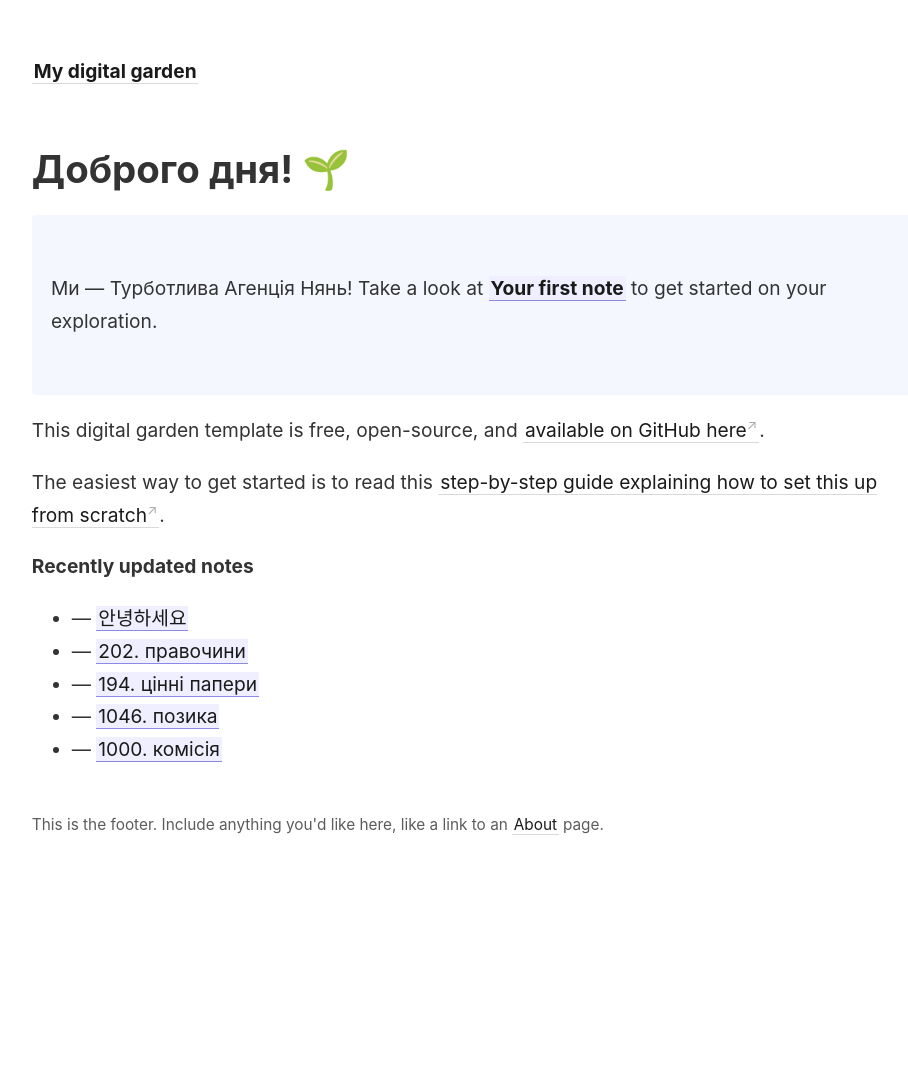
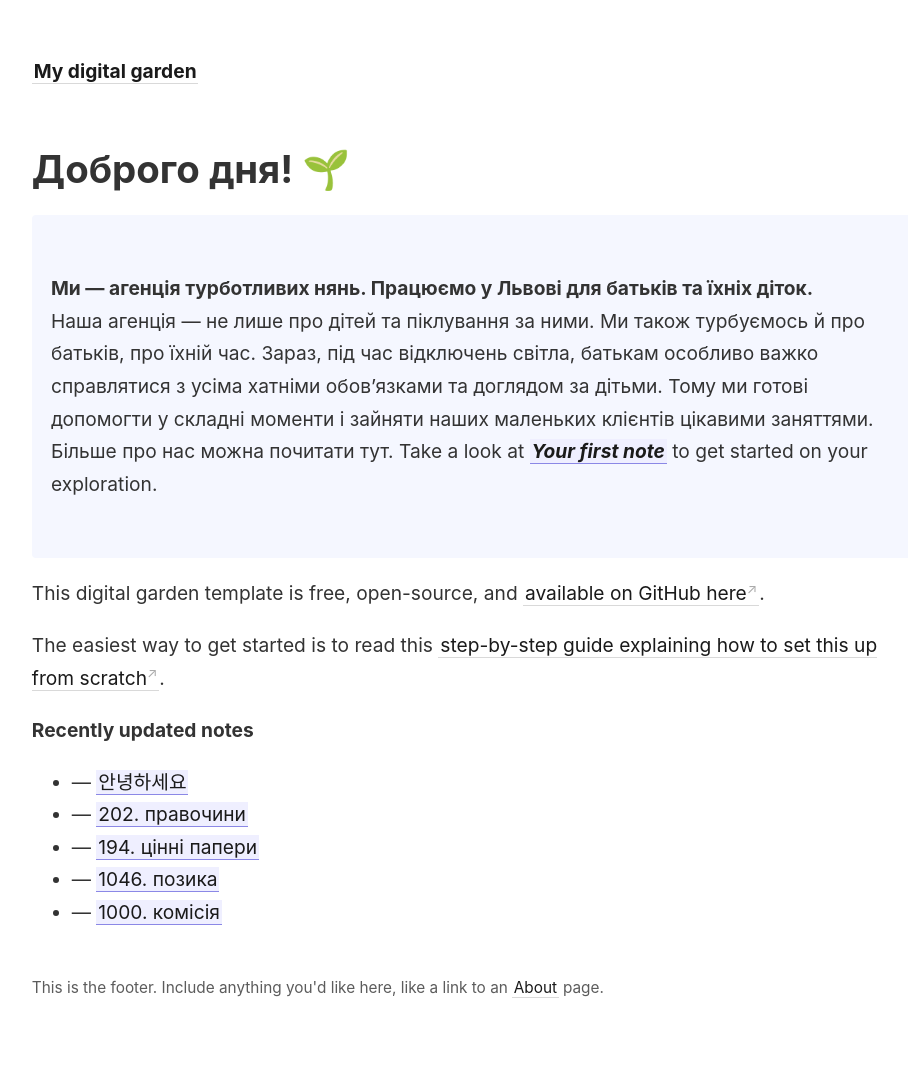
Before and after one commit to ivanchopyk/turbotlyva.agency, a Jekyll site: the page built from _pages/index.md, in a window 1280 px wide. Shown: the whole page, without its empty margins (45-953 px from the left). Built offline with Jekyll 4.4.1, drawn with Linux system fonts in a browser that asks for light colours; before the commit the page ends 904 px from its top, so only the background shows below that.

Commit message:
Homepage descr

```diff
--- a/_pages/index.md
+++ b/_pages/index.md
@@ -8,9 +8,13 @@ permalink: /
 # Доброго дня! 🌱
 
 <p style="padding: 3em 1em; background: #f5f7ff; border-radius: 4px;">
-  Ми — Турботлива Агенція Нянь!
+  <b>Ми — агенція турботливих нянь. Працюємо у Львові для батьків та їхніх діток.</b>
 
-  Take a look at <span style="font-weight: bold">[[Your first note]]</span> to get started on your exploration.
+  Наша агенція — не лише про дітей та піклування за ними. Ми також турбуємось й про батьків, про їхній час. Зараз, під час відключень світла, батькам особливо важко справлятися з усіма хатніми обов’язками та доглядом за дітьми. Тому ми готові допомогти у складні моменти і зайняти наших маленьких клієнтів цікавими заняттями.
+
+  Більше про нас можна почитати тут.
+
+  Take a look at <span style="font-style:italic; font-weight: bold">[[Your first note]]</span> to get started on your exploration.
 </p>
 
 This digital garden template is free, open-source, and [available on GitHub here](https://github.com/maximevaillancourt/digital-garden-jekyll-template).
```
